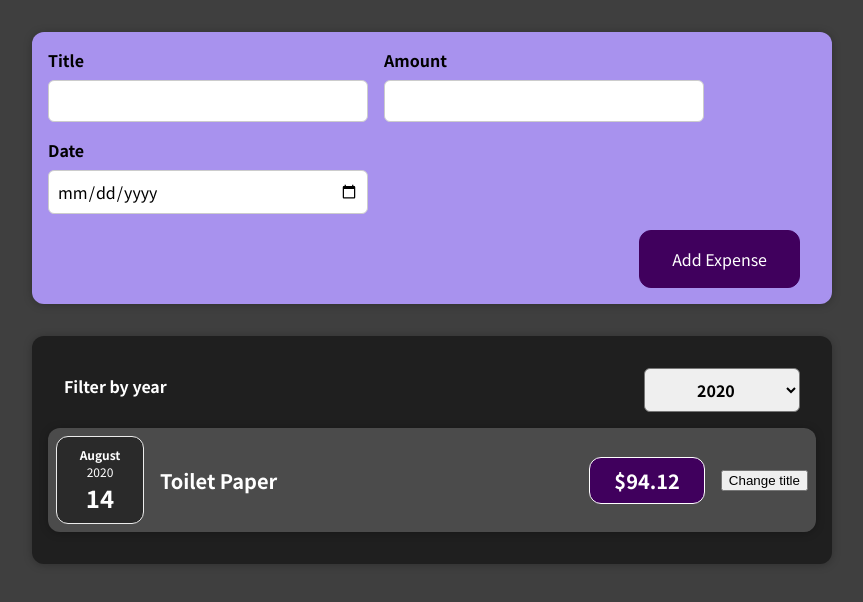
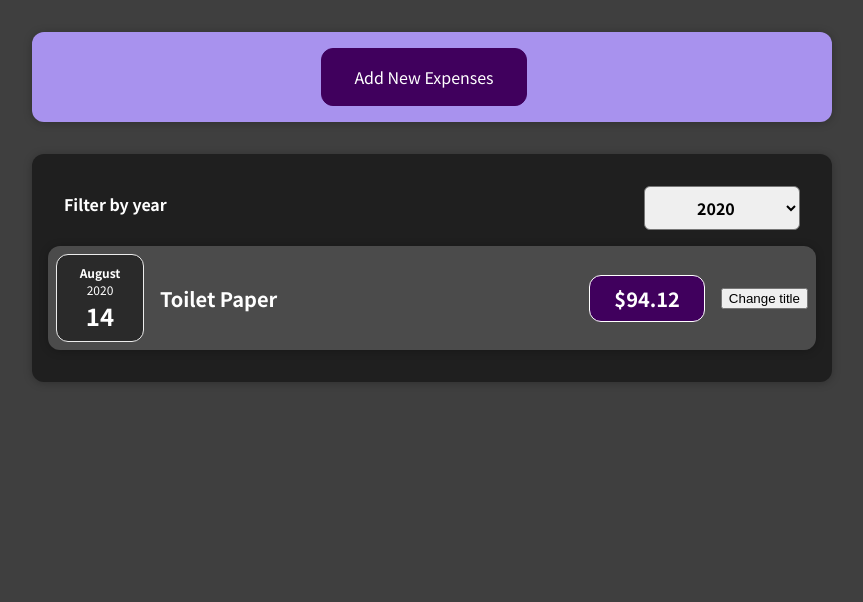
Before and after one commit to Akshay-Achuthan/Expense-Tracker, a React (Create React App) app: page / in a window 1280 px wide. Shown: the top 602 px of the page, without its empty margins (208-1071 px from the left). Built offline with nearby package versions, Linux system fonts and the light colour scheme.

Commit message:
showing form on button click

```diff
--- a/src/component/FormExpenses/ExpenseForm.js
+++ b/src/component/FormExpenses/ExpenseForm.js
@@ -89,7 +89,6 @@ const ExpenseForm = (props) => {
 
   }
 
-
   return (
     <form onSubmit={submitHandler}>
       <div className="new-expense__controls">
@@ -124,6 +123,7 @@ const ExpenseForm = (props) => {
 
       </div>
       <div className="new-expense__actions">
+        <button type="button" onClick={props.onCancel}>Cancel</button>
         <button type="submit" >Add Expense</button>
       </div>
     </form>
--- a/src/component/FormExpenses/NewExpense.js
+++ b/src/component/FormExpenses/NewExpense.js
@@ -1,4 +1,4 @@
-import React from "react";
+import React, {useState} from "react";
 import ExpenseForm from "./ExpenseForm";
 
 import "./NewExpense.css"
@@ -12,11 +12,23 @@ const NewExpenses = (props) => {
     }
 
     props.onAddExpenseData(expenseData);
+    setShowing(false);
+  }
+
+  const [isShowing,setShowing] = useState(false);
+
+  const newExpenseHandler = () => {
+    setShowing(true);
+  }
+
+  const stopExpenseHandler = () => {
+    setShowing(false);
   }
 
   return (
     <div className="new-expense">
-      <ExpenseForm onSaveExpenseData={saveExpenseData}/>
+      {isShowing === true ? <ExpenseForm onCancel={stopExpenseHandler} onSaveExpenseData={saveExpenseData}/> :
+      <button onClick={newExpenseHandler}>Add New Expenses</button>}
     </div>
   );
 }
```
